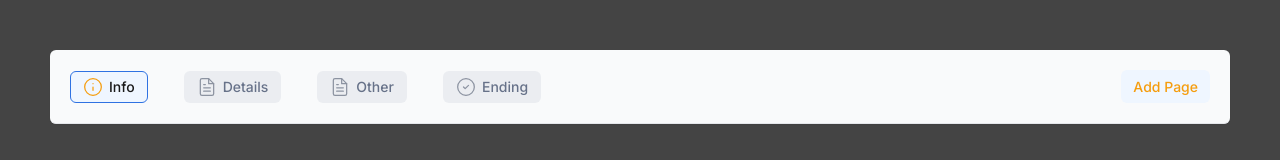
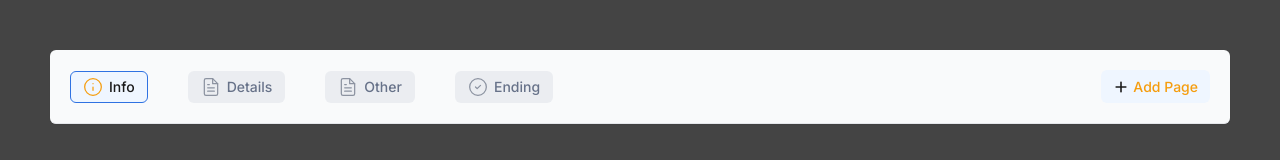
Before and after one commit to lukemadden/Fillout-Frontend-Take-home, a Next.js app: page / in a window 1280 px wide. Shown: the top 160 px of the page. Built offline with nearby package versions, Linux system fonts and the light colour scheme.

Commit message:
various styling and fix placement of newly created page

```diff
--- a/src/components/PageNavigation.tsx
+++ b/src/components/PageNavigation.tsx
@@ -182,6 +182,8 @@ export default function PageNavigation({
 		const newPages = [...pages];
 		newPages.splice(index + 1, 0, newPage);
 		setPages(newPages);
+
+		onPageSelect(newPage.id);
 	};
 
 	// Function to render the SVG icons inline
@@ -282,25 +284,16 @@ export default function PageNavigation({
 											</div>
 										</div>
 
-										<div className="relative px-1">
+										<div className="relative px-1 mx-1 ml-[8px] flex items-center justify-center">
 											<button
-												className="opacity-0 group-hover:opacity-100 transition-opacity duration-200 w-6 h-6 flex items-center justify-center rounded-full bg-gray-100 hover:bg-gray-200 text-gray-500"
+												className="opacity-0 hover:opacity-100 transition-opacity duration-200 w-4 h-4 flex items-center justify-center rounded-full bg-gray-100 hover:bg-gray-200 text-gray-500"
 												onClick={() => handleAddPage(index)}
 											>
-												<svg
-													className="w-4 h-4"
-													fill="none"
-													stroke="currentColor"
-													strokeWidth="2"
-													viewBox="0 0 24 24"
-													xmlns="http://www.w3.org/2000/svg"
-												>
-													<path
-														strokeLinecap="round"
-														strokeLinejoin="round"
-														d="M12 4.5v15m7.5-7.5h-15"
-													></path>
-												</svg>
+												<img
+													src="/icons/plus-large.svg"
+													alt="Add page"
+													className="w-3 h-3"
+												/>
 											</button>
 										</div>
 
@@ -320,9 +313,14 @@ export default function PageNavigation({
 
 						<div className="ml-4">
 							<button
-								className="px-3 py-1.5 rounded-md bg-blue-50 text-[#F59D0E] hover:bg-blue-100 transition-colors text-[14px] font-medium"
+								className="px-3 py-1.5 rounded-md bg-blue-50 text-[#F59D0E] hover:bg-blue-100 transition-colors text-[14px] font-medium flex items-center gap-1"
 								onClick={() => handleAddPage(pages.length - 1)}
 							>
+								<img
+									src="/icons/add-icon.svg"
+									alt=""
+									className="w-4 h-4 text-[#F59D0E]"
+								/>
 								Add Page
 							</button>
 						</div>
```
Also changed, not shown: public/icons/plus-large.svg (added).
